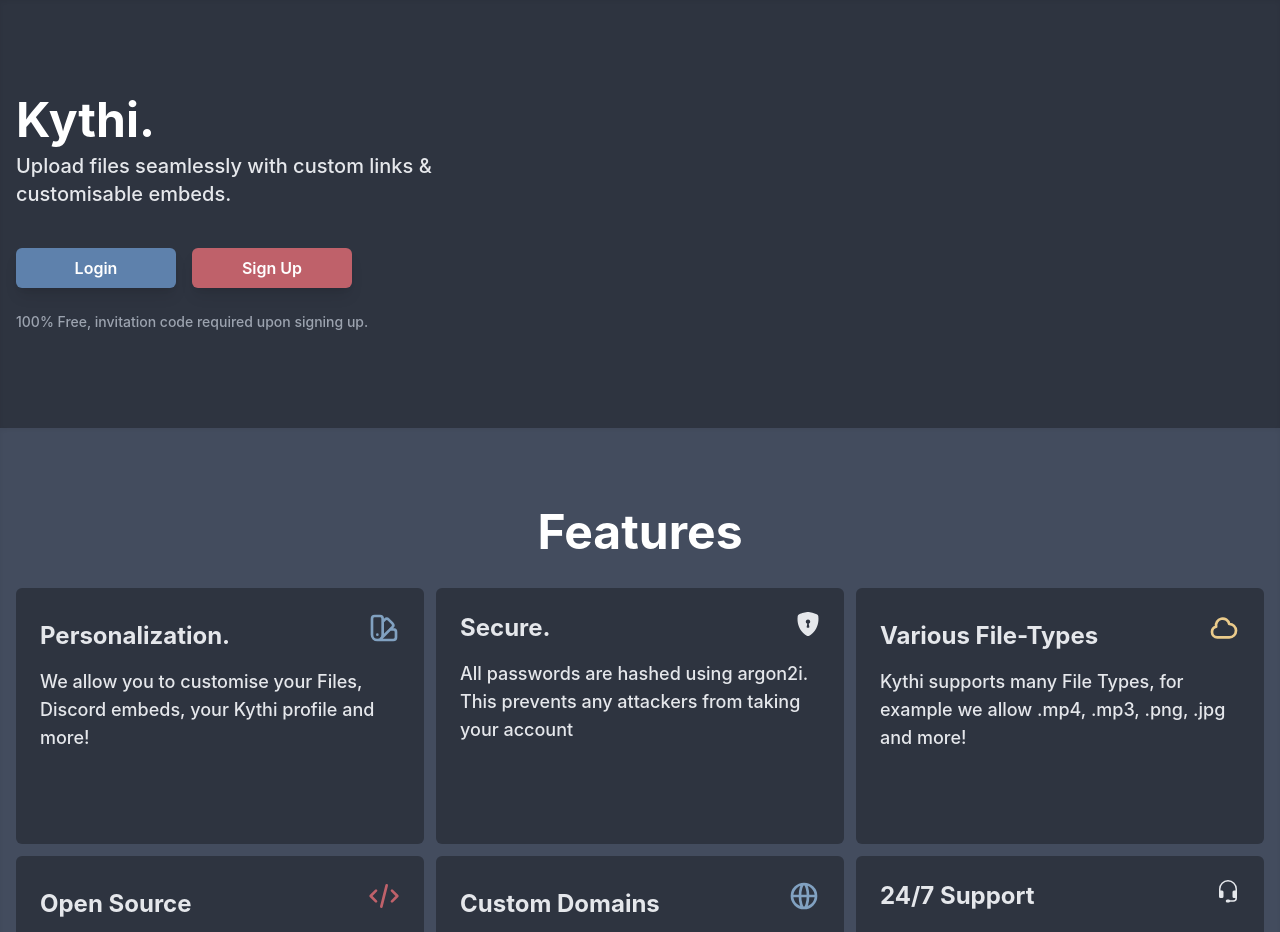
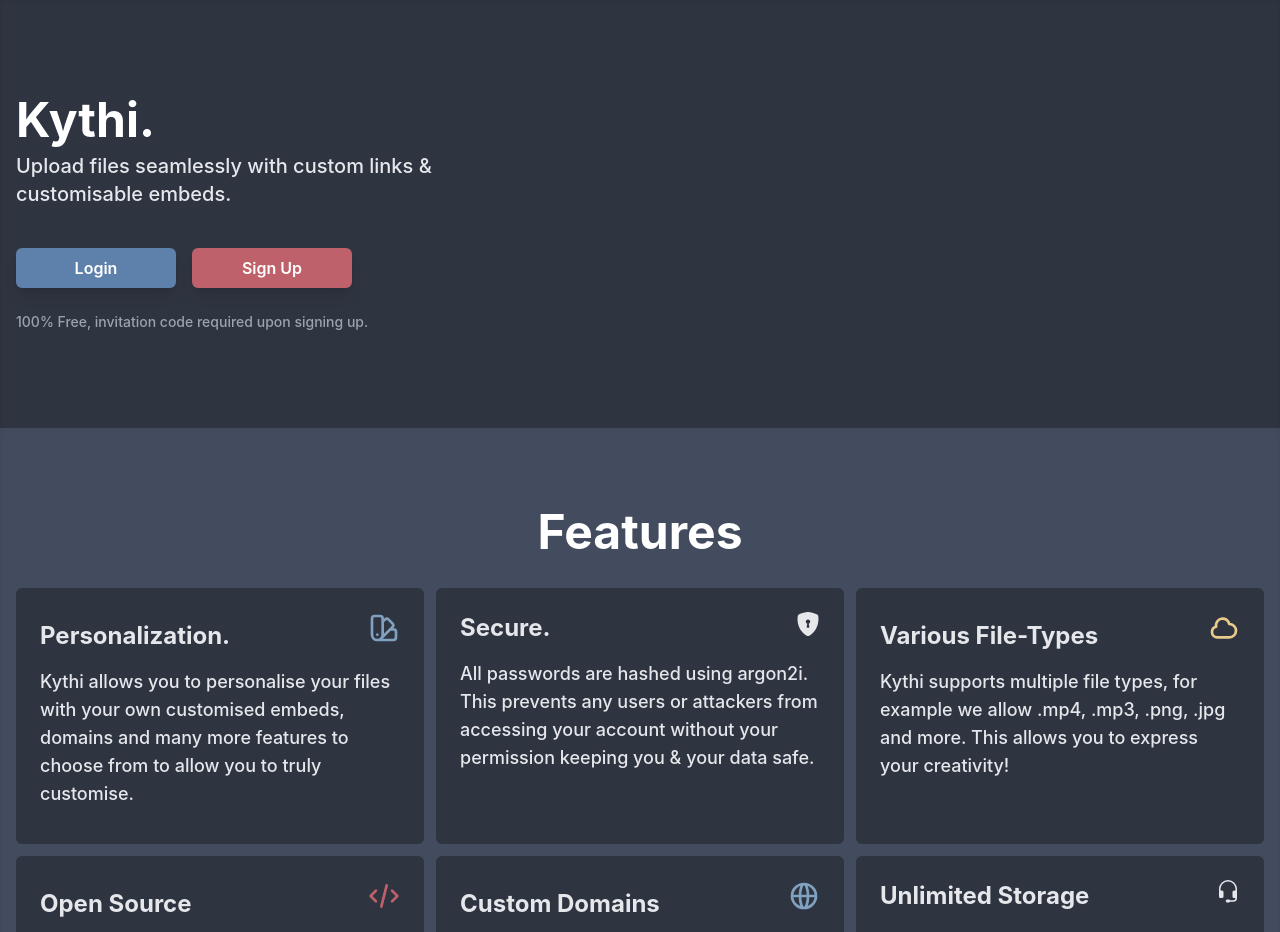
Before and after one commit to barius13/Frontend, a Next.js app: page / in a window 1280 px wide. Shown: the top 932 px of the page. Built offline with nearby package versions, Linux system fonts and the light colour scheme; no server answers.

Commit message:
Refactor: Feature box reworded

```diff
--- a/src/pages/_app.tsx
+++ b/src/pages/_app.tsx
@@ -8,7 +8,7 @@ import { useEffect, useState } from "react";
 import { UserProvider } from "../components/user";
 
 function Host({ Component, pageProps }: AppProps) {
-  const [status, setStatus] = useState("Getting Current User Data...")
+  const [status, setStatus] = useState("Getting Current User Data...");
   const [user, setUser] = useState<User | null | undefined>(undefined);
 
   useEffect(() => {
@@ -19,15 +19,15 @@ function Host({ Component, pageProps }: AppProps) {
             setStatus("User Data Loaded!");
             setTimeout(() => {
               setUser(data.user);
-          }, 1250)
+            }, 1250);
           }, 1000);
         })
         .catch(() => {
           setTimeout(() => {
-          setStatus("No Data Found...");
+            setStatus("Unable to get user data!");
             setTimeout(() => {
               setUser(null);
-          }, 1250)
+            }, 1250);
           }, 1000);
         });
     }
--- a/src/pages/index.tsx
+++ b/src/pages/index.tsx
@@ -31,7 +31,11 @@ export default function Index() {
                 </button>
               </Link>
               <Link href="/register" passHref>
-                <button className={`inline-block px-5 py-2 w-40 font-semibold text-white rounded-md bg-aurora-red-200 hover:bg-aurora-red-100 shadow-lg ${user ? "invisible" : ""}`}>
+                <button
+                  className={`inline-block px-5 py-2 w-40 font-semibold text-white rounded-md bg-aurora-red-200 hover:bg-aurora-red-100 shadow-lg ${
+                    user ? "invisible" : ""
+                  }`}
+                >
                   Sign Up
                 </button>
               </Link>
@@ -53,7 +57,7 @@ export default function Index() {
           <div className="grid items-stretch md:grid-cols-3 gap-3">
             <FeatureBox
               title="Personalization."
-              content="We allow you to customise your Files, Discord embeds, your Kythi profile and more!"
+              content="Kythi allows you to personalise your files with your own customised embeds, domains and many more features to choose from to allow you to truly customise."
               icon={
                 <path
                   strokeLinecap="round"
@@ -67,15 +71,14 @@ export default function Index() {
 
             <FeatureBox
               title="Secure."
-              content="All passwords are hashed using argon2i. This prevents any
-              attackers from taking your account"
+              content="All passwords are hashed using argon2i. This prevents any users or attackers from accessing your account without your permission keeping you & your data safe."
               icon={<BsShieldLockFill className="w-6 h-6" />}
             />
 
             <FeatureBox
               title="Various File-Types"
-              content="Kythi supports many File Types, for example we allow .mp4, .mp3,
-              .png, .jpg and more!"
+              content="Kythi supports multiple file types, for example we allow .mp4, .mp3,
+              .png, .jpg and more. This allows you to express your creativity!"
               isSvg={true}
               svgData={{ stroke: "#EBCB8B" }}
               icon={
@@ -119,7 +122,7 @@ export default function Index() {
 
             <FeatureBox
               title="Custom Domains"
-              content="There is a variety of domains you can use to host your files, this allows you to personalise your file-hosting experience. You can also add your own domain."
+              content="There is a variety of domains that you can choose from you to host your files on, this allows you to personalise your file-hosting experience. You can also add your own domain(s)."
               isSvg={true}
               icon={
                 <path
@@ -132,9 +135,8 @@ export default function Index() {
             />
 
             <FeatureBox
-              title="24/7 Support"
-              content="We provide fast support and answers, with a member of staff
-              always being available."
+              title="Unlimited Storage"
+              content="You can upload as many files as you want, as we don't have a limit on how many files you produce! This allows you to express yourself in a way that is not limited by usage caps."
               icon={<BsHeadset className="text-2xl" />}
             />
           </div>
```
Lines whose indentation alone changed are shown as unchanged.
